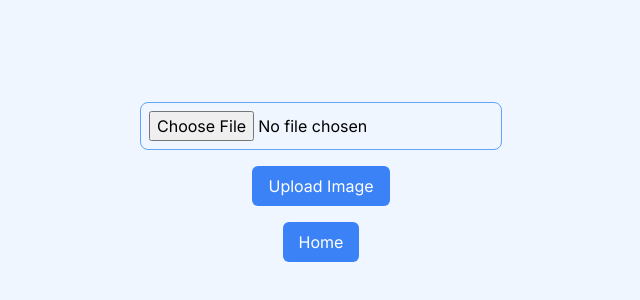
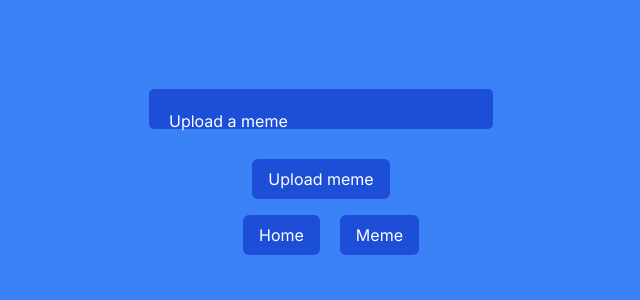
Before and after one commit to Nwakaego-Ego/meme, a Next.js app: page /components/upload in a window 1280 px wide. Shown: the part 218-518 px from the top of the page, without its empty margins (319-959 px from the left). Built offline with nearby package versions, Linux system fonts and the light colour scheme.

Commit message:
styles the upload and added  finishing touches

```diff
--- a/src/app/components/meme/page.jsx
+++ b/src/app/components/meme/page.jsx
@@ -1,84 +1,3 @@
-// "use client";
-// import React, { useState, useEffect } from "react";
-// import Link from "next/link";
-// import { storage } from "../firebase/firebase";
-// import { ref, uploadBytes, listAll, getDownloadURL } from "firebase/storage";
-// import "./meme.css";
-
-// const memes = () => {
-//   const [searchMeme, setSearchMeme] = useState("");
-//   const [imageData, setImageData] = useState([]);
-
-//   console.log(imageData);
-
-//   const imageListRef = ref(storage, "images/");
-
-//   const filteredMeme = imageData.filter((meme) => {
-//     return meme.name.toLowerCase().includes(searchMeme.toLowerCase());
-//   });
-
-//   const getImageName = (fullName) => {
-//     return fullName.split(".")[0];
-//   };
-
-//   useEffect(() => {
-//     listAll(imageListRef).then((response) => {
-//       console.log(response?.items);
-//       response.items.forEach((item) => {
-//         getDownloadURL(item).then((url) => {
-//           setImageData((prev) => [
-//             ...prev,
-//             { name: getImageName(item.name), url },
-//           ]);
-//         });
-//       });
-//     });
-//   }, []);
-
-//   return (
-//     <div className="bg-blue-500 min-h-screen text-white p-4">
-//       <div className="max-w-4xl mx-auto">
-//         <div className="mb-10 mt-10 flex justify-center">
-//           <input
-//             type="text"
-//             placeholder="search meme..."
-//             className="bg-blue-700 text-white px-4 py-2 rounded-l focus:outline-none"
-//             onChange={(e) => setSearchMeme(e.target.value)}
-//           />
-//           {/* <button className="bg-blue-700 px-4 py-2 rounded-r">Search</button> */}
-//           <Link href="/">
-//             <button
-//               // onClick={uploadImage}
-//               className="bg-blue-700 px-4 py-2 rounded-r ml-[50px]"
-//             >
-//               Home
-//             </button>
-//           </Link>
-//         </div>
-
-//         <div className="grid-container">
-//           {filteredMeme.length > 0 ? (
-//             filteredMeme.map((meme, index) => (
-//               <div key={index} className="grid-item">
-//                 <img src={meme.url} alt={meme.name} />
-//                 {meme.name}
-//               </div>
-//             ))
-//           ) : (
-//             <div className="error-message flex flex-col items-center justify-center text-center text-4xl font-bold text-red-500 p-8 bg-gray-200 rounded-md shadow-md ml-[350px]">
-//               <span className="mb-4">Loading</span>
-//               <div className="w-16 h-1 bg-red-500 rounded-full"></div>
-//               <span className="mt-4 text-sm text-gray-600">In a minute</span>
-//             </div>
-//           )}
-//         </div>
-//       </div>
-//     </div>
-//   );
-// };
-
-// export default memes;
-
 "use client";
 import React, { useState, useEffect } from "react";
 import Link from "next/link";
@@ -148,7 +67,7 @@ const Memes = () => {
           {filteredMeme.length > 0 ? (
             filteredMeme.map((meme, index) => (
               <div key={index} className="grid-item">
-                <img src={meme.url} alt={meme.name} />
+                <img src={meme.url} alt={meme.name} width={350} height={350} />
                 <div>{meme.name}</div>
                 <div>
                   {" "}
--- a/src/app/components/upload/page.jsx
+++ b/src/app/components/upload/page.jsx
@@ -1,124 +1,178 @@
+"use client";
+import React, { useEffect, useState } from "react";
+import { storage } from "../firebase/firebase";
+import { ref, uploadBytes, listAll, getDownloadURL } from "firebase/storage";
+import Link from "next/link";
+import "./upload.css";
+
+const Upload = () => {
+  const [imageUpload, setImageUpload] = useState(null);
+  const [imageData, setImageData] = useState([]);
+  const [uploading, setUploading] = useState(false);
+
+  const imageListRef = ref(storage, "images/");
+
+  const uploadImage = () => {
+    if (imageUpload == null) return;
+    const imageRef = ref(storage, `images/${imageUpload.name}`);
+    setUploading(true);
+    uploadBytes(imageRef, imageUpload)
+      .then((snapshot) => {
+        getDownloadURL(snapshot.ref).then((url) => {
+          setImageData((prev) => [
+            ...prev,
+            { name: getImageName(imageUpload.name), url },
+          ]);
+        });
+        setUploading(false);
+      })
+      .catch((error) => {
+        console.error("Error uploading image:", error);
+        setUploading(false);
+      });
+  };
+
+  //   useEffect(() => {
+  //     listAll(imageListRef).then((response) => {
+  //       response.items.forEach((item) => {
+  //         getDownloadURL(item).then((url) => {
+  //           setImageData((prev) => [
+  //             ...prev,
+  //             { name: getImageName(item.name), url },
+  //           ]);
+  //         });
+  //       });
+  //     });
+  //   }, []);
+
+  const getImageName = (fullName) => {
+    return fullName.split(".")[0];
+  };
+
+  return (
+    <div className="App flex flex-col items-center justify-center min-h-screen bg-[#3B82F6]">
+      <div className="file-input-container">
+        <label htmlFor="myFileInput" className="file-label">
+          Upload a meme
+        </label>
+        <input
+          type="file"
+          id="myFileInput"
+          onChange={(event) => setImageUpload(event.target.files[0])}
+          className="file-input"
+        />
+      </div>
+
+      <button
+        onClick={uploadImage}
+        disabled={uploading}
+        className={`px-4 py-2 bg-[#1d4ed8] text-white rounded-md mt-10 ${
+          uploading ? "opacity-50 cursor-not-allowed" : ""
+        } hover:bg-blue-600 transition duration-300`}
+      >
+        {uploading ? "Uploading..." : "Upload meme"}
+      </button>
+
+      <div className="flex ">
+        <Link href="/">
+          <button className="px-4 py-2 m-5 mt-4 bg-[#1d4ed8] text-white rounded-md hover:bg-blue-600 transition duration-300">
+            Home
+          </button>
+        </Link>
+        <Link href="/components/meme">
+          <button className="px-4 py-2 mt-4 bg-[#1d4ed8] text-white rounded-md hover:bg-blue-600 transition duration-300">
+            Meme
+          </button>
+        </Link>
+      </div>
+      {/* {imageData.map(({ name, url }) => (
+        <div key={name}>
+          <img src={url} alt={name} />
+          <p>{name}</p>
+        </div>
+      ))} */}
+    </div>
+  );
+};
+
+export default Upload;
+
 // "use client";
-// import React, { useEffect, useState } from "react";
+// import React, { useState } from "react";
 // import { storage } from "../firebase/firebase";
-// import { ref, uploadBytes, listAll, getDownloadURL } from "firebase/storage";
+// import { ref, uploadBytes, getDownloadURL } from "firebase/storage";
 // import Link from "next/link";
 // import "./upload.css";
 
 // const Upload = () => {
 //   const [imageUpload, setImageUpload] = useState(null);
-//   const [imageData, setImageData] = useState([]);
-
-//   const imageListRef = ref(storage, "images/");
+//   const [uploading, setUploading] = useState(false);
 
 //   const uploadImage = () => {
-//     if (imageUpload == null) return;
+//     if (!imageUpload) return;
+
 //     const imageRef = ref(storage, `images/${imageUpload.name}`);
-//     uploadBytes(imageRef, imageUpload).then((snapshot) => {
-//       getDownloadURL(snapshot.ref).then((url) => {
-//         setImageData((prev) => [
-//           ...prev,
-//           { name: getImageName(imageUpload.name), url },
-//         ]);
+//     setUploading(true);
+
+//     uploadBytes(imageRef, imageUpload)
+//       .then((snapshot) => {
+//         getDownloadURL(snapshot.ref).then((url) => {
+//           // Handle successful upload
+//           console.log("Image uploaded successfully:", url);
+//         });
+//       })
+//       .catch((error) => {
+//         // Handle errors
+//         console.error("Error uploading image:", error);
+//       })
+//       .finally(() => {
+//         setUploading(false);
 //       });
-//     });
-//   };
-
-//   //   useEffect(() => {
-//   //     listAll(imageListRef).then((response) => {
-//   //       response.items.forEach((item) => {
-//   //         getDownloadURL(item).then((url) => {
-//   //           setImageData((prev) => [
-//   //             ...prev,
-//   //             { name: getImageName(item.name), url },
-//   //           ]);
-//   //         });
-//   //       });
-//   //     });
-//   //   }, []);
-
-//   const getImageName = (fullName) => {
-//     return fullName.split(".")[0];
 //   };
 
 //   return (
-//     <div className="App">
-//       <input
+//     <div className="flex flex-col items-center justify-center min-h-screen bg-[#3B82F6]">
+//       {/* <input
 //         type="file"
 //         onChange={(event) => setImageUpload(event.target.files[0])}
-//       />
-//       <button onClick={uploadImage}>Upload Image</button>
-//       <Link href="/">
-//         <button onClick={uploadImage}>Home</button>
-//       </Link>
+//         className="mb-4 p-2 border border-blue-400 rounded-lg"
+//       /> */}
 
-//       {/* {imageData.map(({ name, url }) => (
-//         <div key={name}>
-//           <img src={url} alt={name} />
-//           <p>{name}</p>
-//         </div>
-//       ))} */}
+//       <div className="file-input-container">
+//         <label htmlFor="myFileInput" className="file-label">
+//           Upload a meme
+//         </label>
+//         <input
+//           type="file"
+//           id="myFileInput"
+//           onChange={(event) => setImageUpload(event.target.files[0])}
+//           className="file-input"
+//         />
+//       </div>
+
+//       <button
+//         onClick={uploadImage}
+//         disabled={uploading || !imageUpload}
+//         className={`px-4 py-2 bg-blue-500 text-white rounded-md mt-10 ${
+//           uploading ? "opacity-50 cursor-not-allowed" : ""
+//         } hover:bg-blue-600 transition duration-300`}
+//       >
+//         {uploading ? "Uploading..." : "Upload Image"}
+//       </button>
+//       <div className="flex ">
+//         <Link href="/">
+//           <button className="px-4 py-2 m-5 mt-4 bg-[#1d4ed8] text-white rounded-md hover:bg-blue-600 transition duration-300">
+//             Home
+//           </button>
+//         </Link>
+//         <Link href="/components/meme">
+//           <button className="px-4 py-2 mt-4 bg-[#1d4ed8] text-white rounded-md hover:bg-blue-600 transition duration-300">
+//             Meme
+//           </button>
+//         </Link>
+//       </div>
 //     </div>
 //   );
 // };
 
 // export default Upload;
-
-"use client";
-import React, { useState } from "react";
-import { storage } from "../firebase/firebase";
-import { ref, uploadBytes, getDownloadURL } from "firebase/storage";
-import Link from "next/link";
-
-const Upload = () => {
-  const [imageUpload, setImageUpload] = useState(null);
-  const [uploading, setUploading] = useState(false);
-
-  const uploadImage = () => {
-    if (!imageUpload) return;
-
-    const imageRef = ref(storage, `images/${imageUpload.name}`);
-    setUploading(true);
-
-    uploadBytes(imageRef, imageUpload)
-      .then((snapshot) => {
-        getDownloadURL(snapshot.ref).then((url) => {
-          // Handle successful upload
-          console.log("Image uploaded successfully:", url);
-        });
-      })
-      .catch((error) => {
-        // Handle errors
-        console.error("Error uploading image:", error);
-      })
-      .finally(() => {
-        setUploading(false);
-      });
-  };
-
-  return (
-    <div className="flex flex-col items-center justify-center min-h-screen bg-blue-50">
-      <input
-        type="file"
-        onChange={(event) => setImageUpload(event.target.files[0])}
-        className="mb-4 p-2 border border-blue-400 rounded-lg"
-      />
-      <button
-        onClick={uploadImage}
-        disabled={uploading || !imageUpload}
-        className={`px-4 py-2 bg-blue-500 text-white rounded-md ${
-          uploading ? "opacity-50 cursor-not-allowed" : ""
-        } hover:bg-blue-600 transition duration-300`}
-      >
-        {uploading ? "Uploading..." : "Upload Image"}
-      </button>
-      <Link href="/">
-        <button className="px-4 py-2 mt-4 bg-blue-500 text-white rounded-md hover:bg-blue-600 transition duration-300">
-          Home
-        </button>
-      </Link>
-    </div>
-  );
-};
-
-export default Upload;
--- a/src/app/components/upload/upload.css
+++ b/src/app/components/upload/upload.css
@@ -10,3 +10,31 @@ img {
   width: 300px;
   margin: 10px;
 }
+
+.file-input-container {
+  position: relative;
+  cursor: pointer;
+}
+
+.file-label {
+  position: absolute;
+  top: 0;
+  left: 0;
+  display: block;
+  width: 100%;
+  height: 100%;
+  padding: 20px;
+  border-radius: 5px;
+  cursor: pointer;
+  background-color: #1d4ed8;
+  color: white;
+}
+
+.file-input {
+  position: relative;
+  z-index: 2;
+  opacity: 0;
+  width: 100%;
+  height: 100%;
+  cursor: pointer;
+}
```
Also changed, not shown: src/app/components/meme/meme.css (+8 -0 lines).
